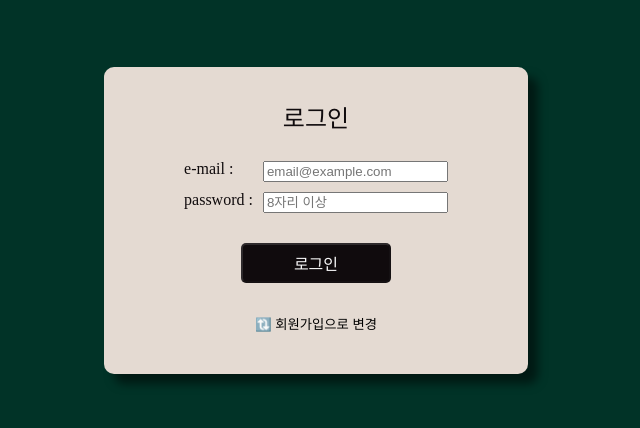
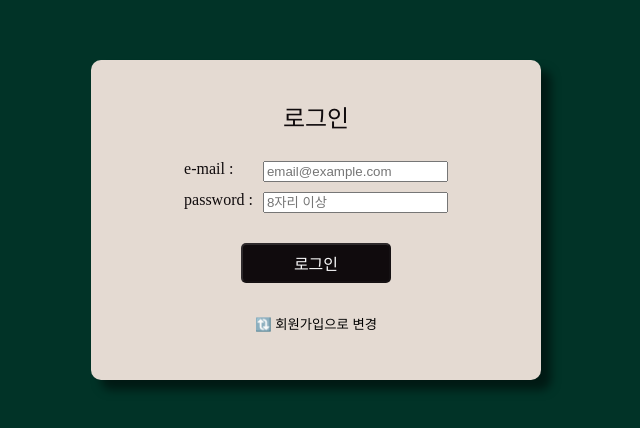
Before and after one commit to vangona/wanted-pre-onboarding-challenge-fe-1, a React (Create React App) app: page /auth in a window 1280 px wide. Shown: the part 180-608 px from the top of the page, without its empty margins (324-964 px from the left). Built offline with nearby package versions, Linux system fonts and the light colour scheme.

Commit message:
Feat: Auth 창 transition 적용

```diff
--- a/src/routes/Auth.tsx
+++ b/src/routes/Auth.tsx
@@ -24,7 +24,7 @@ const Auth = () => {
 
   return (
     <AuthLayout>
-      <Styled.AuthContainer>
+      <Styled.AuthContainer isRegister={isRegister}>
         <Styled.AuthTitle>
           {isRegister ? '회원가입' : '로그인'}
         </Styled.AuthTitle>
--- a/src/styles/auth/Auth.style.tsx
+++ b/src/styles/auth/Auth.style.tsx
@@ -1,6 +1,8 @@
 import styled from 'styled-components';
 
-export const AuthContainer = styled.div`
+export const AuthContainer = styled.div<{ isRegister: boolean }>`
+  width: ${(props) => (props.isRegister ? '500px' : '450px')};
+  height: ${(props) => (props.isRegister ? '350px' : '320px')};
   padding: 40px 80px;
   display: flex;
   flex-direction: column;
```
